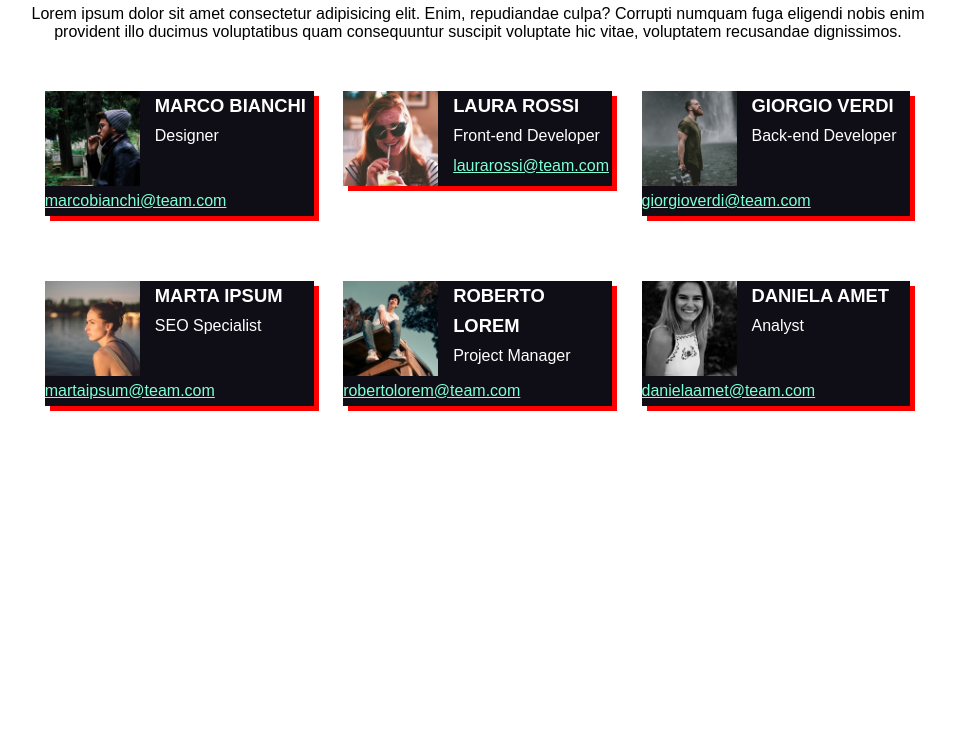
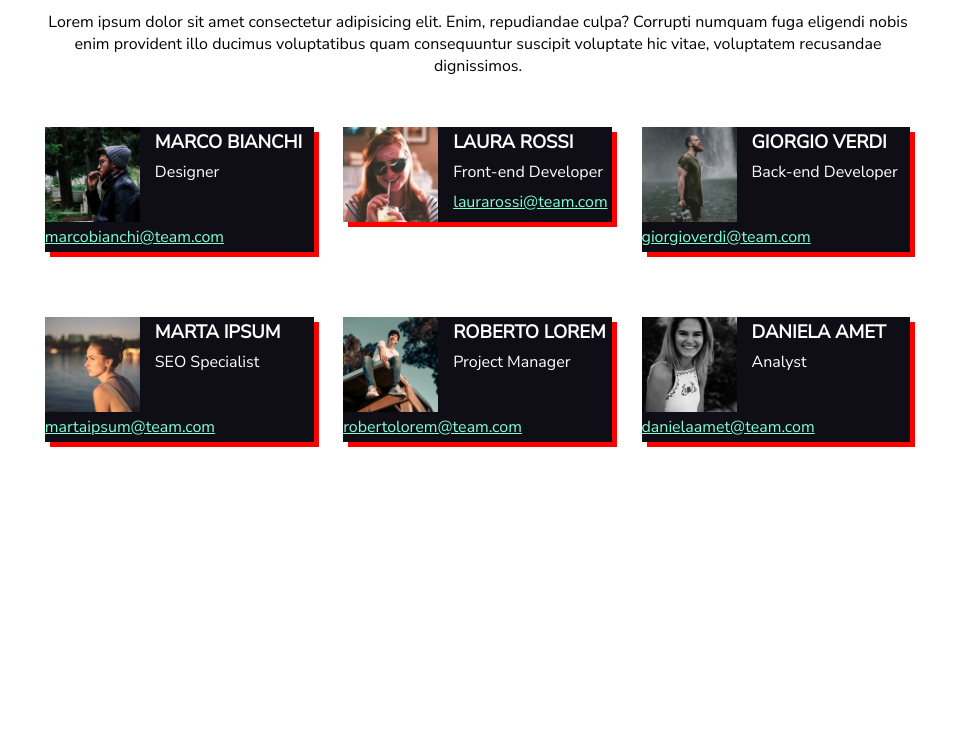
Before and after one commit to leonardosaraceno03/html-css-float-cards, a plain HTML site: page index.html in a window 1280 px wide. Shown: the part 59-800 px from the top of the page, without its empty margins (162-1117 px from the left). Drawn offline with Linux system fonts and the light colour scheme.

```diff
--- a/assets/css/style.css
+++ b/assets/css/style.css
@@ -12,8 +12,8 @@
 body{
     margin-left: 15%;
     margin-right: 15%;
-    font-family:  url('https://fonts.googleapis.com/css2?family=Nunito+Sans&family=Roboto&display=swap');
-    font-family: 'Nunito Sans', sans-serif;
+
+    font-family: 'Nunito Sans';
 }
 h1{
     color: rgb(226, 63, 98);
--- a/index.html
+++ b/index.html
@@ -5,6 +5,9 @@
     <meta http-equiv="X-UA-Compatible" content="IE=edge">
     <meta name="viewport" content="width=device-width, initial-scale=1.0">
     <link rel="stylesheet" href="./assets/css/style.css">
+    <style>
+        @import url('https://fonts.googleapis.com/css2?family=Nunito+Sans&family=Roboto&display=swap');
+    </style>
     <title>>Meet-Our-Team</title>
 </head>
 <body>
```
